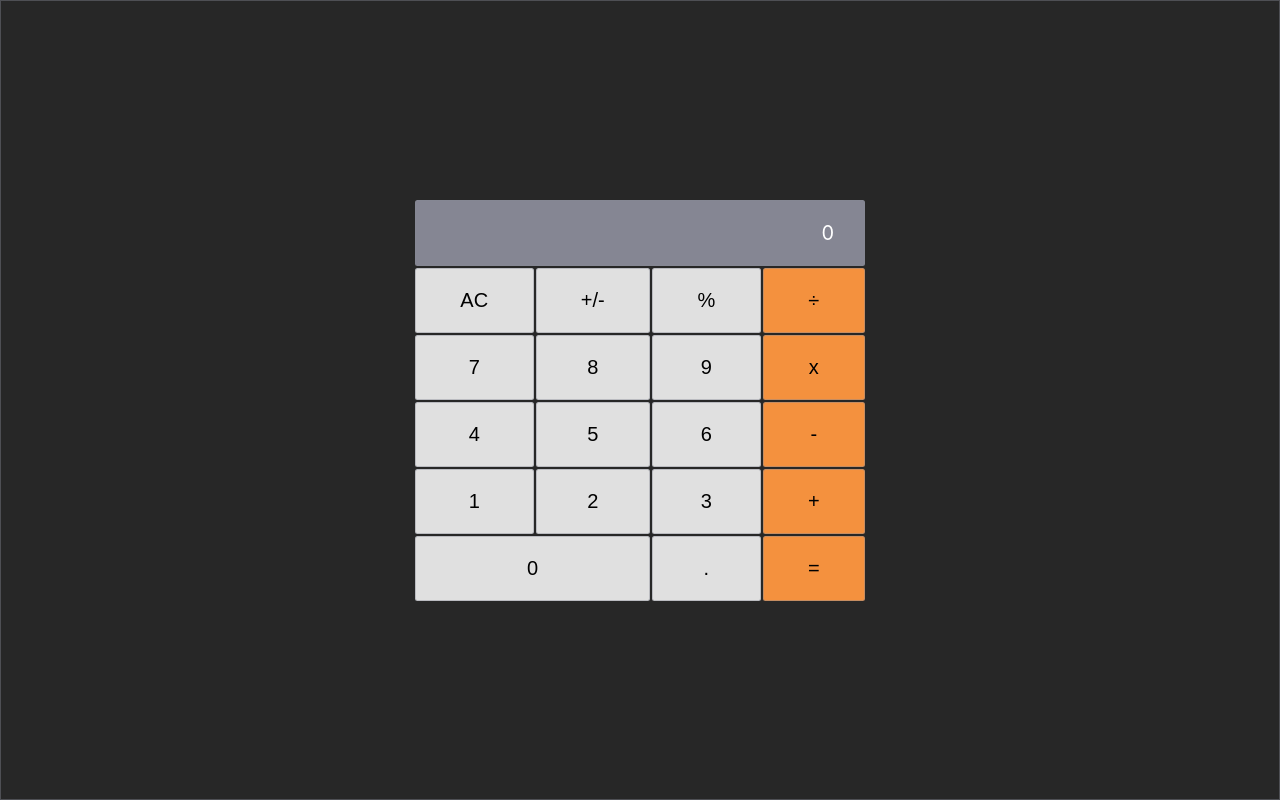
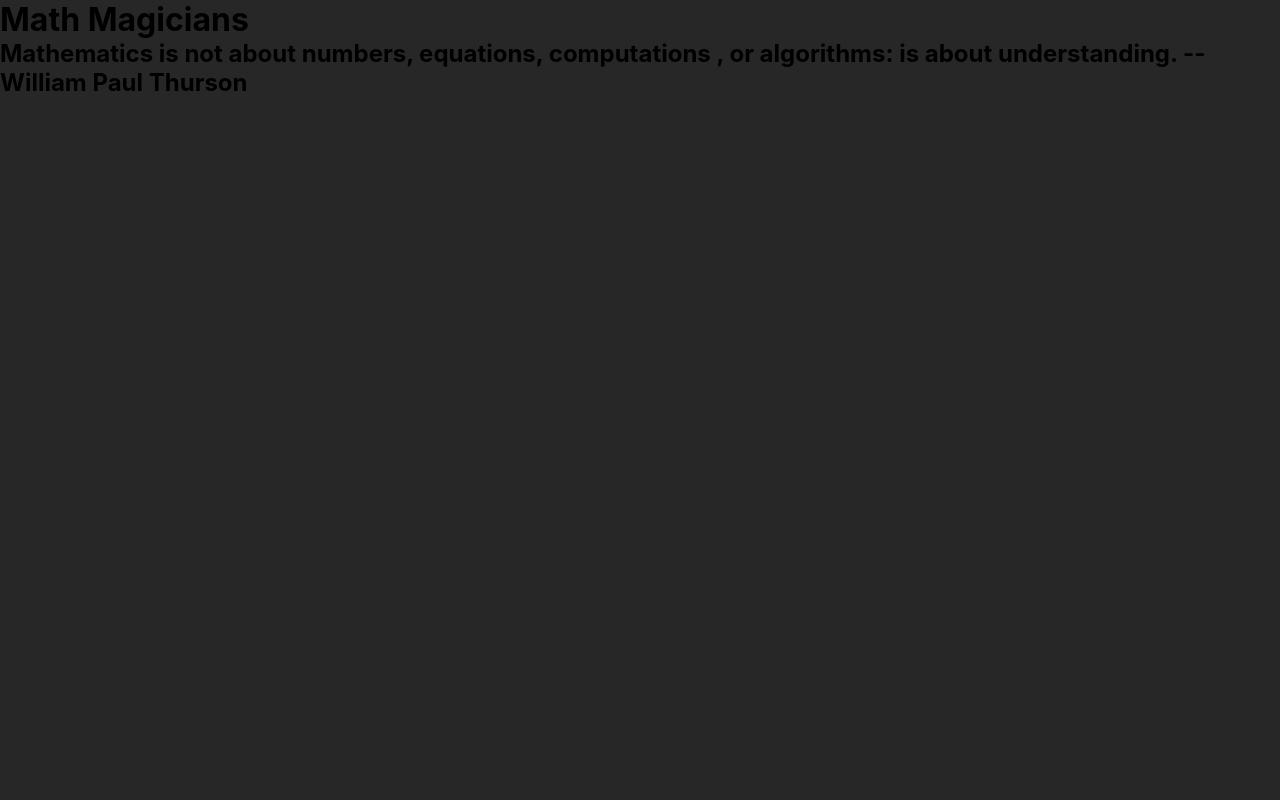
Before and after one commit to jmonto55/Math-magicians, a React (Create React App) app: page /quote in a window 1280 px wide. Built offline with nearby package versions, Linux system fonts and the light colour scheme.

Commit message:
Add Home, Quote files and routes

```diff
--- a/package.json
+++ b/package.json
@@ -9,6 +9,7 @@
     "big.js": "^6.2.1",
     "react": "^18.2.0",
     "react-dom": "^18.2.0",
+    "react-router-dom": "^6.8.1",
     "react-scripts": "5.0.1",
     "web-vitals": "^2.1.4"
   },
--- a/src/App.js
+++ b/src/App.js
@@ -1,8 +1,15 @@
+import { Route, Routes } from 'react-router-dom';
 import Calculator from './components/Calculator';
+import Home from './components/Home';
+import Quote from './components/Quote';
 
 function App() {
   return (
-    <Calculator />
+    <Routes>
+      <Route path="/" element={<Home />} />
+      <Route path="/quote" element={<Quote />} />
+      <Route path="/calculator" element={<Calculator />} />
+    </Routes>
   );
 }
 
--- /dev/null
+++ b/src/components/Home.js
@@ -0,0 +1,10 @@
+const Home = () => (
+  <div>
+    <h1>Math Magicians</h1>
+    <h2>Welcome to our page!</h2>
+    <p>Lorem ipsum dolor sit amet, consectetur adipiscing elit. Donec rutrum purus id interdum</p>
+    <p>Lorem ipsum dolor sit amet, consectetur adipiscing elit. Donec rutrum purus id interdum</p>
+  </div>
+);
+
+export default Home;
--- /dev/null
+++ b/src/components/Quote.js
@@ -0,0 +1,11 @@
+const Quote = () => (
+  <div>
+    <h1>Math Magicians</h1>
+    <h2>
+      Mathematics is not about numbers, equations, computations
+      , or algorithms: is about understanding. -- William Paul Thurson
+    </h2>
+  </div>
+);
+
+export default Quote;
--- a/src/index.js
+++ b/src/index.js
@@ -1,9 +1,12 @@
 import React from 'react';
 import ReactDOM from 'react-dom/client';
 import './Calculator.css';
+import { BrowserRouter } from 'react-router-dom';
 import App from './App';
 
 const root = ReactDOM.createRoot(document.getElementById('root'));
 root.render(
-  <App />,
+  <BrowserRouter>
+    <App />
+  </BrowserRouter>,
 );
```
Also changed, not shown: 1 other file (tests, documents, lock files or other folders).
